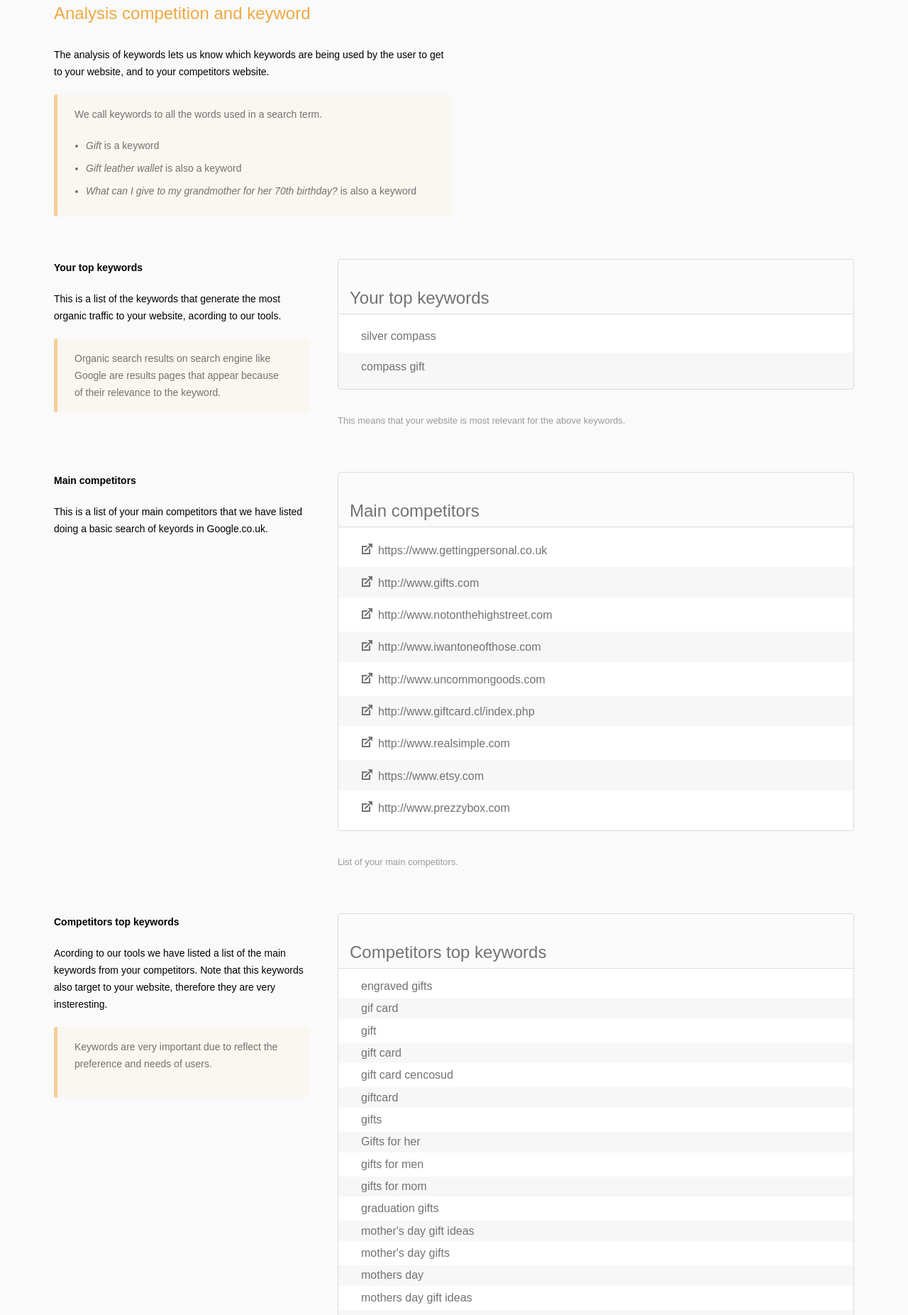
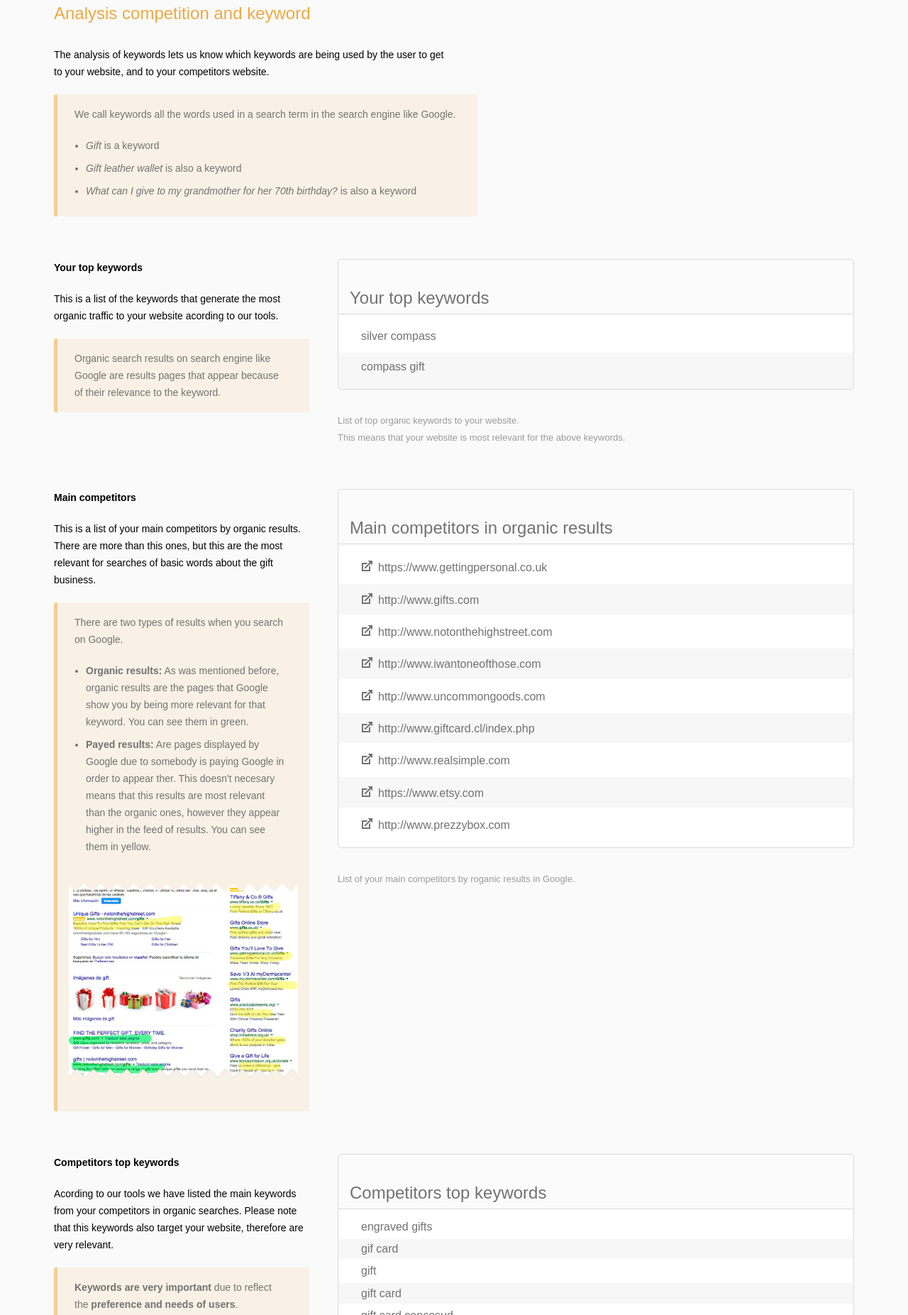
Before and after one commit to jpcpamies/lb-documentacion, a plain HTML site: page chapter1.html in a window 1280 px wide. Shown: the part 857-2710 px from the top of the page at 71% size. Drawn offline with Linux system fonts and the light colour scheme; files whose address does not match are found by name.

Commit message:
Sección analize done

```diff
--- a/chapter1.html
+++ b/chapter1.html
@@ -57,9 +57,10 @@
                     <div class="module__body ">
                       <h3  class="article__title  title  primaryA__color">Analysis competition and keyword</h3>
                       <p class="body-text  body  body-module">The analysis of keywords lets us know which keywords are being used by the user to get to your website, and to your competitors website.</p>
+                      <!-- LISTA DE REFERENCIA ============================= -->
                       <div class="note  note-chapter1">
                         <div class="note__outer">
-                          <p class="secundary-text  body  note__body">We call keywords to all the words used in a search term.</p>
+                          <p class="secundary-text  body  note__body">We call keywords all the words used in a search term in the search engine like Google.</p>
                           <div class="note__list--outer">
                             <ul class="note__list">
                               <li class="body__list--item  secundary-text  body__list"><i>Gift</i> is a keyword</li>
@@ -69,6 +70,7 @@
                           </div>
                         </div>
                       </div>
+                      <!--/ LISTA DE REFERENCIA ============================= -->
                     </div>
                   </div>
                 </div>
@@ -76,7 +78,7 @@
                   <div class="article__module  article__moduleB1">
                     <div class="module__body ">
                       <h4 id='chapter1__1' class="body-text  article__subtitle  subtitle2">Your top keywords</h4>
-                      <p class="body-text  body  body-module">This is a list of the keywords that generate the most organic traffic to your website, acording to our tools.</p>
+                      <p class="body-text  body  body-module">This is a list of the keywords that generate the most organic traffic to your website acording to our tools.</p>
                       <div class="note  note-chapter1">
                         <div class="note__outer">
                           <p class="secundary-text  body  note__body  body-text__note">Organic search results on search engine like Google are results pages that appear because of their relevance to the keyword.</p>
@@ -100,6 +102,7 @@
                         </div>
                       </div>
                       <div class="caption__module">
+                        <p class="caption-text  caption">List of top organic keywords to your website.</p>
                         <p class="caption-text  caption">This means that your website is most relevant for the above keywords.</p>
                       </div>
                     </div>
@@ -109,12 +112,26 @@
                   <div class="article__module  article__moduleB1">
                     <div class="module__body ">
                       <h4 id='chapter1__1' class="body-text  article__subtitle  subtitle2">Main competitors</h4>
-                      <p class="body-text  body  body-module">This is a list of your main competitors that we have listed doing a basic search of keyords in Google.co.uk.</p>
+                      <p class="body-text  body  body-module">This is a list of your main competitors by organic results. There are more than this ones, but this are the most relevant for searches of basic words about the gift business.</p>
+                      <div class="note  note-chapter1">
+                        <div class="note__outer">
+                          <p class="secundary-text  body  note__body">There are two types of results when you search on Google.</p>
+                          <div class="note__list--outer">
+                            <ul class="note__list">
+                              <li class="body__list--item  secundary-text  body__list"><b>Organic results:</b> As was mentioned before, organic results are the pages that Google show you by being more relevant for that keyword. You can see them in green.</li>
+                              <li class="body__list--item  secundary-text  body__list"><b>Payed results:</b> Are pages displayed by Google due to somebody is paying Google in order to appear ther. This doesn't necesary means that this results are most relevant than the organic ones, however they appear higher in the feed of results. You can see them in yellow.</li>
+                            </ul>
+                          </div>
+                          <div class="note__img">
+                            <img src="../../img/searches.png" alt="">
+                          </div>
+                        </div>
+                      </div>
                     </div>
                     <div class="module__figure">
                       <div class="module__figure--table">
                         <header class="table__header">
-                          <p class="table__header--title">Main competitors</p>
+                          <p class="table__header--title">Main competitors in organic results</p>
                         </header>
                         <div class="table__body">
                           <ul class="table__list">
@@ -131,7 +148,7 @@
                         </div>
                       </div>
                       <div class="caption__module">
-                        <p class="caption-text  caption">List of your main competitors.</p>
+                        <p class="caption-text  caption">List of your main competitors by roganic results in Google.</p>
                       </div>
                     </div>
                   </div>
@@ -140,10 +157,12 @@
                   <div class="article__module  article__moduleB1">
                     <div class="module__body ">
                       <h4 id='chapter1__1' class="body-text  article__subtitle  subtitle2">Competitors top keywords</h4>
-                      <p class="body-text  body  body-module">Acording to our tools we have listed a list of the main keywords from your competitors. Note that this keywords also target to your website, therefore they are very insteresting.</p>
+                      <p class="body-text  body  body-module">Acording to our tools we have listed the main keywords from your competitors in organic searches. Please note that this keywords also target your website, therefore are very relevant.</p>
                       <div class="note  note-chapter1">
                         <div class="note__outer">
-                          <p class="secundary-text  body  note__body">Keywords are very important due to reflect the preference and needs of users.</p>
+                          <p class="secundary-text  body  note__body"><b>Keywords are very important</b> due to reflect the <b>preference and needs of users</b>.</p>
+                          <p class="secundary-text  body  note__body">Keywords are the natural way in which users are expressed.</p>
+                          <p class="secundary-text  body  note__body">Onces you know them, you can talk the same language than your audience and <b>become relevant for them</b>.</p>
                         </div>
                       </div>
                     </div>
@@ -178,11 +197,11 @@
                             <li class="secundary-text  table__item">wedding invitations</li>
                           </ul>
                         </div>
-                        <p class="important">Gift card, mother's day and personalised gifts (yes, wrong spelled) are the hot searches from real users.</p>
                       </div>
                       <div class="caption__module">
                         <p class="caption-text  caption">List of the main kewywords from your competitors.</p>
                       </div>
+                      <p class="important">Gift card, mother's day and personalised gifts (yes, wrong spelled) are the hot searches from real users.</p>
                     </div>
                   </div>
                 </div>
@@ -194,7 +213,7 @@
                   <div class="article__module  article__moduleB">
                     <div class="module__body ">
                       <h3 class="article__title  title  primaryA__color">Analysis of trends</h3>
-                      <p class="body-text  body  body-module">Content in progress...</p>
+                      <p class="body-text  body  body-module">The analysis of keywords lets us know which keywords are being used by the user to get to your website, and to your competitors website</p>
                     </div>
                   </div>
                 </div>
--- a/static/css/style.css
+++ b/static/css/style.css
@@ -1274,6 +1274,9 @@ body {
 .article__moduleB1 {
   margin-top: 30px;
 }
+.chapter-main {
+  background-color: redwhitenote;
+}
 .caption__module {
   margin-top: 24px;
 }
@@ -1385,7 +1388,7 @@ body {
 }
 .note-chapter1 {
   border-color: rgba(238,169,66,0.5);
-  background-color: rgba(238,169,66,0.05);
+  background-color: rgba(238,169,66,0.1);
 }
 .note__body {
   padding-left: 24px;
@@ -1397,6 +1400,11 @@ body {
 }
 .body-text__note {
   margin-bottom: 0;
+}
+.note__img {
+  padding: 16px;
+  padding-top: 16px;
+  padding-bottom: 16px;
 }
 .module__figure--table {
   text-align: left;
@@ -1513,6 +1521,10 @@ body {
   .note {
     margin-bottom: 40px;
   }
+  .note__img {
+    padding-top: 32px;
+    padding-bottom: 32px;
+  }
   .figure__small {
     margin-right: 40px;
     margin-bottom: 0;
```
Also changed, not shown: chapter2.html (+1 -1 lines), index.html (+2 -2 lines), img/searches.png (added), static/stylus/style.css, 3 other files.
